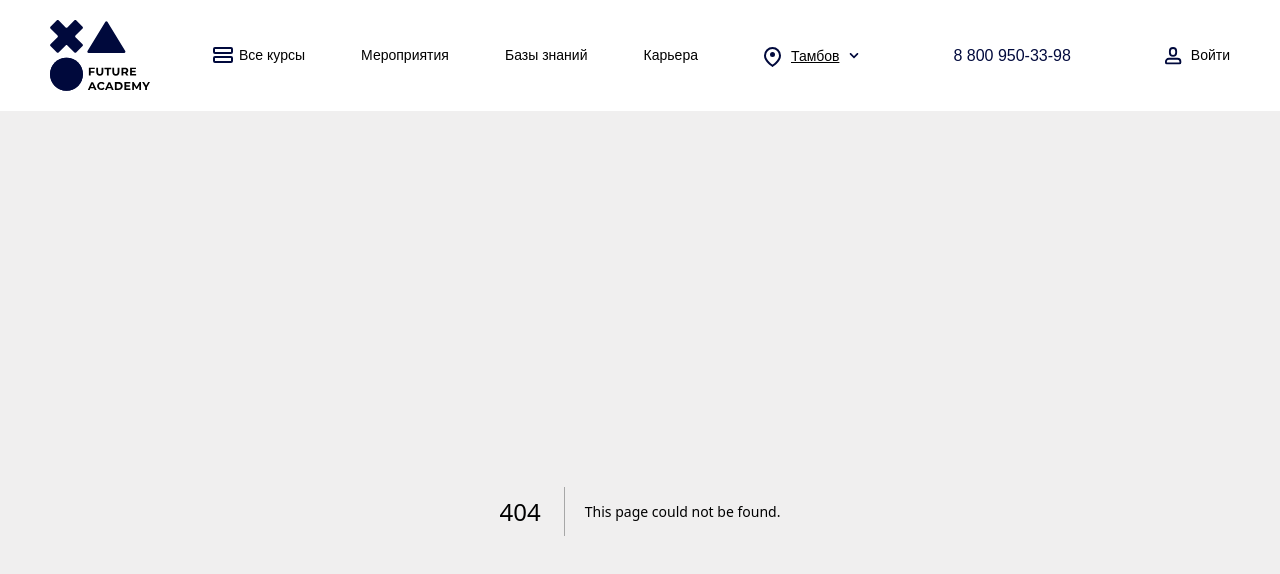
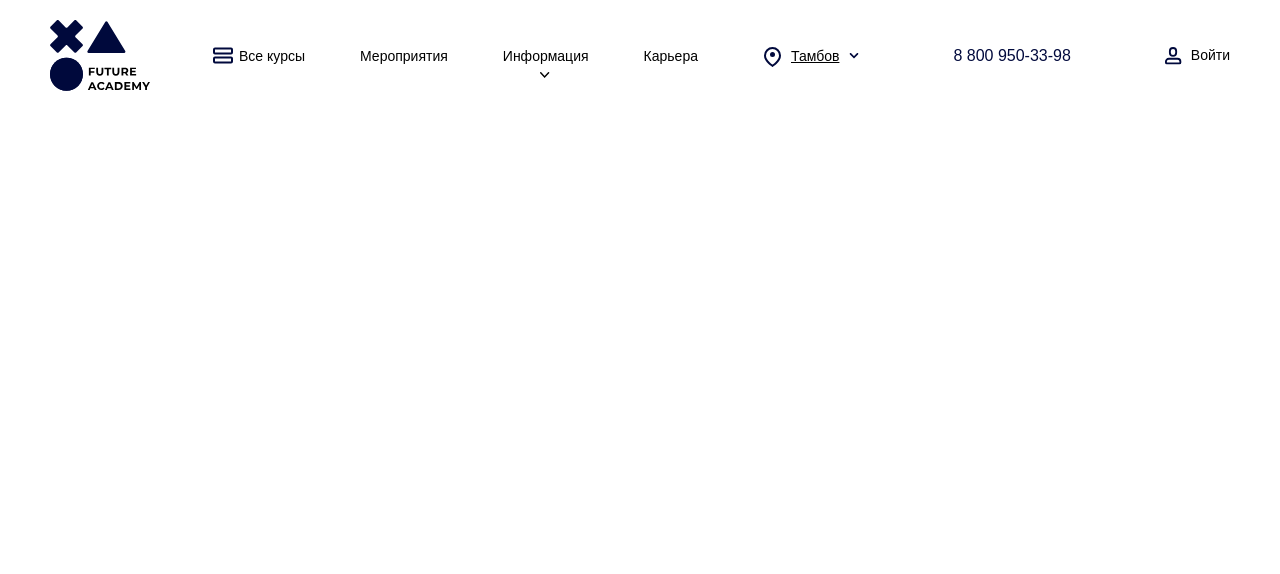
Before and after one commit to Omgfrost1/future-academy, a Next.js app: page /news in a window 1280 px wide. Before the commit this address had no page. Shown: the top 574 px of the page. Built offline with nearby package versions, Linux system fonts and the light colour scheme.

Commit message:
add hover menu (fckng)

```diff
--- a/components/gallerySlider/gallerySlider.module.scss
+++ b/components/gallerySlider/gallerySlider.module.scss
@@ -14,10 +14,8 @@
     .items{
         display: flex;
         justify-content: space-between;
-
         .item{
             cursor: pointer;
-
             img{
                 border-radius: 20px;
             }
--- a/components/header/navigation/nav.module.scss
+++ b/components/header/navigation/nav.module.scss
@@ -3,17 +3,29 @@
     justify-content: space-between;
     max-width: 1017px;
     width: 100%;
-    .right_list{
+    .left_list{
         max-width: 485px;
         width: 100%;
         display: flex;
         margin-right: 15px;
         justify-content: space-between;
+        align-items: center;
+        .item{
+            position: relative;
+
+            &:hover{
+                .hover{
+                    display: block !important;
+                    .link{
+                        display: block;
+                    }
+                }
+            }
             .link{
                 padding-top: 10px;
                 padding-bottom: 10px;
             }
-        .link_with_img{
+            .link_with_book_img{
                 padding-left: 26px;
                 position: relative;
                 .link_img{
@@ -21,9 +33,46 @@
                     bottom: 10px;
                     left: 0;
                 }
+
+            }
+            .link_with_arrow_img{
+                position: relative;
+                .arrow_img{
+                    position: absolute;
+                    right: 45%;
+                    bottom: -18%;
+                    transform: rotatez(90deg);
                 }
             }
-    .left_list{
+        }
+
+        .hover{
+            display: none !important;
+            position: absolute;
+            display: flex;
+            justify-content: space-between;
+            flex-direction: column;
+            background-color: #fff;
+            z-index: 20;
+            border-radius: 10px;
+            top: 26px;
+            left: -19%;
+            width: 145%;
+            border: 1px solid #27AAE1;
+            padding: 10px 0 15px;
+            text-align: center;
+            .link{
+                display: none;
+                &:hover{
+                    background-color: #d3e8f1;
+                }
+                &:not(:last-child){
+                    margin-bottom: 5px;
+                }
+            }
+        }
+    }
+    .right_list{
         display: flex;
         align-items: center;
         max-width: 466px;
--- a/components/header/navigation/nav.tsx
+++ b/components/header/navigation/nav.tsx
@@ -1,6 +1,7 @@
 import { Location } from '../location/location';
 
 import book from './book.svg';
+import arrow from '../../linkBtn/arrow.svg';
 import profile from './profile.svg';
 
 import cl from 'classnames';
@@ -11,20 +12,36 @@ import styles from './nav.module.scss';
 
 const right_list = [
     {
-        img: book,
+        book_img: book,
         text: 'Все курсы',
         link : '/courses',
-        img_widh: 20,
+        img_width: 20,
         img_height: 17,
-        header: 'black',
     },
     {
         text: 'Мероприятия',
         link : '/events',
     },
     {
-        text: 'Базы знаний',
-        link : '#',
+        arrow_img: arrow,
+        text: 'Информация',
+        link : '',
+        list:
+            [
+                {
+                    text: 'Об академии',
+                    link: '#',
+                },
+                {
+                    text: 'Новости',
+                    link: '#',
+                },
+                {
+                    text: 'Контакты',
+                    link: '#',
+                },
+
+            ]
     },
     {
         text: 'Карьера',
@@ -37,21 +54,62 @@ export const Nav = () => {
     return (
         <div className={styles.inner}>
 
-            <div className={styles.right_list}>
-                {right_list.map(link =>(
-                    link.img
-                    ? <Link className={cl(styles.link, styles.link_with_img)} href={link.link}>
-                        <Image src={link.img} width={link.img_widh} height={link.img_widh} alt="logo" className={styles.link_img}/>
-                        {link.text}
-                        </Link>
-                    : <Link className={styles.link} href={link.link}>
-                        {link.text}
-                    </Link>
+            <div className={styles.left_list}>
+                {right_list.map((link, i) =>(
+
+                        <div key={i} className={styles.item}>
+
+
+                            {
+                                link.book_img &&
+                                    <Link className={cl(styles.link, styles.link_with_book_img)}
+                                            href={link.link}>
+                                        {link.text}
+                                        <Image src={link.book_img} width={link.img_width} height={link.img_height} alt="logo" className={styles.link_img}/>
+                                    </Link>
+                            }
+
+                            {
+                                link.arrow_img &&
+                                    <Link className={cl(styles.link, styles.link_with_arrow_img)}
+                                    href={link.link}>
+                                        {link.text}
+                                        <Image src={link.arrow_img} width={10} height={10} alt="arrow" className={styles.arrow_img}/>
+                                    </Link>
+                            }
+
+                            {
+                                !link.arrow_img && !link.book_img &&
+                                    <Link href={link.link}>
+                                        {link.text}
+                                    </Link>
+                            }
+
+
+
+                            {link.list
+
+                            ?
+
+                            <div className={styles.hover}>
+                                {link.list.map((link,i) =>
+                                    <Link key={i} className={cl(styles.link)} href={link.link}>
+                                    {link.text}
+                                </Link>
+                                )}
+                            </div>
+
+                            : ""
+                        }
+                        </div>
+
+
+
 
                 ))}
             </div>
 
-            <div className={styles.left_list}>
+            <div className={styles.right_list}>
                 <Location/>
                 <Link className={cl(styles.link, styles.phone)} href="tel:8 800 950-33-98">
                     8 800 950-33-98
--- a/components/sections/news/news.tsx
+++ b/components/sections/news/news.tsx
@@ -33,14 +33,14 @@ export const News = () => {
                         <LinkBtn text="Подробнее" link="/courses"/>
                     </div>
 
-                    <Link className={cl(styles.item, styles.green)} href="#">
+                    <Link className={cl(styles.item, styles.green)} href="/news">
                         <Image src={news} width={68} height={68} alt="news" className={styles.news}/>
                         <p className={styles.title}>
                             Новости Академии
                         </p>
                     </Link>
 
-                    <Link className={cl(styles.item, styles.pink)} href="#">
+                    <Link className={cl(styles.item, styles.pink)} href="/news">
                         <Image src={it} width={68} height={68} alt="it" className={styles.it}/>
                         <p className={styles.title}>
                             Мир IT
--- /dev/null
+++ b/pages/news.tsx
@@ -0,0 +1,33 @@
+import { FC } from "react";
+import Head from "next/head";
+import Image from "next/image";
+import cl from "classnames";
+
+
+import { Footer } from "@/components/footer/footer";
+
+import styles from '../scss/news.module.scss';
+
+interface NewsProps {
+
+}
+
+const News: FC<NewsProps> = () => {
+
+    return (
+        <>
+            <Head>
+                <title>Our News</title>
+                <meta name="description" content="Generated by create next app" />
+                <meta name="viewport" content="width=device-width, initial-scale=1" />
+                <link rel="icon" href="/favicon.ico" />
+            </Head>
+
+
+
+            {/* <Footer/> */}
+        </>
+    );
+};
+
+export default News;
```
Lines whose indentation alone changed are shown as unchanged.
